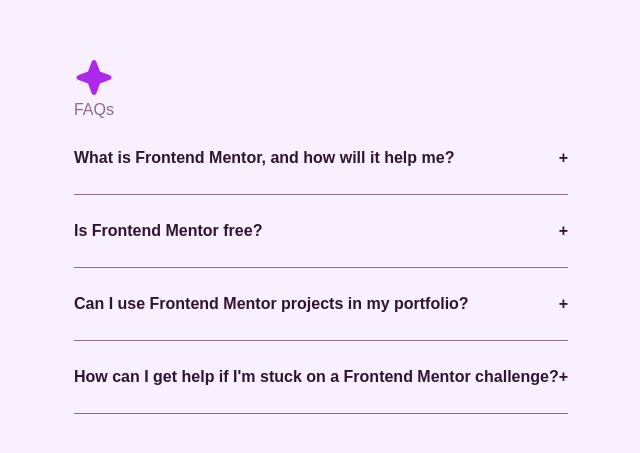
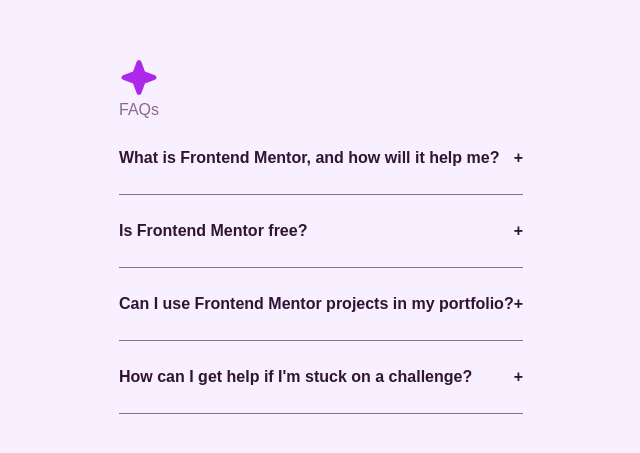
Before and after one commit to SouleymaneSy7/fem-accordion, a React (Vite) app: page / in a window 1280 px wide. Shown: the part 165-618 px from the top of the page, without its empty margins (319-959 px from the left). Built offline with nearby package versions, Linux system fonts and the light colour scheme.

Commit message:
config: update the constant file

```diff
--- a/src/constants/index.ts
+++ b/src/constants/index.ts
@@ -22,7 +22,7 @@
   {
     id: 3,
     accordionTitle:
-      "How can I get help if I'm stuck on a Frontend Mentor challenge?",
+      "How can I get help if I'm stuck on a challenge?",
     accordionContents:
       "The best place to get help is inside Frontend Mentor's Discord community. There's a help channel where you can ask questions and seek support from other community members.",
   },
```
